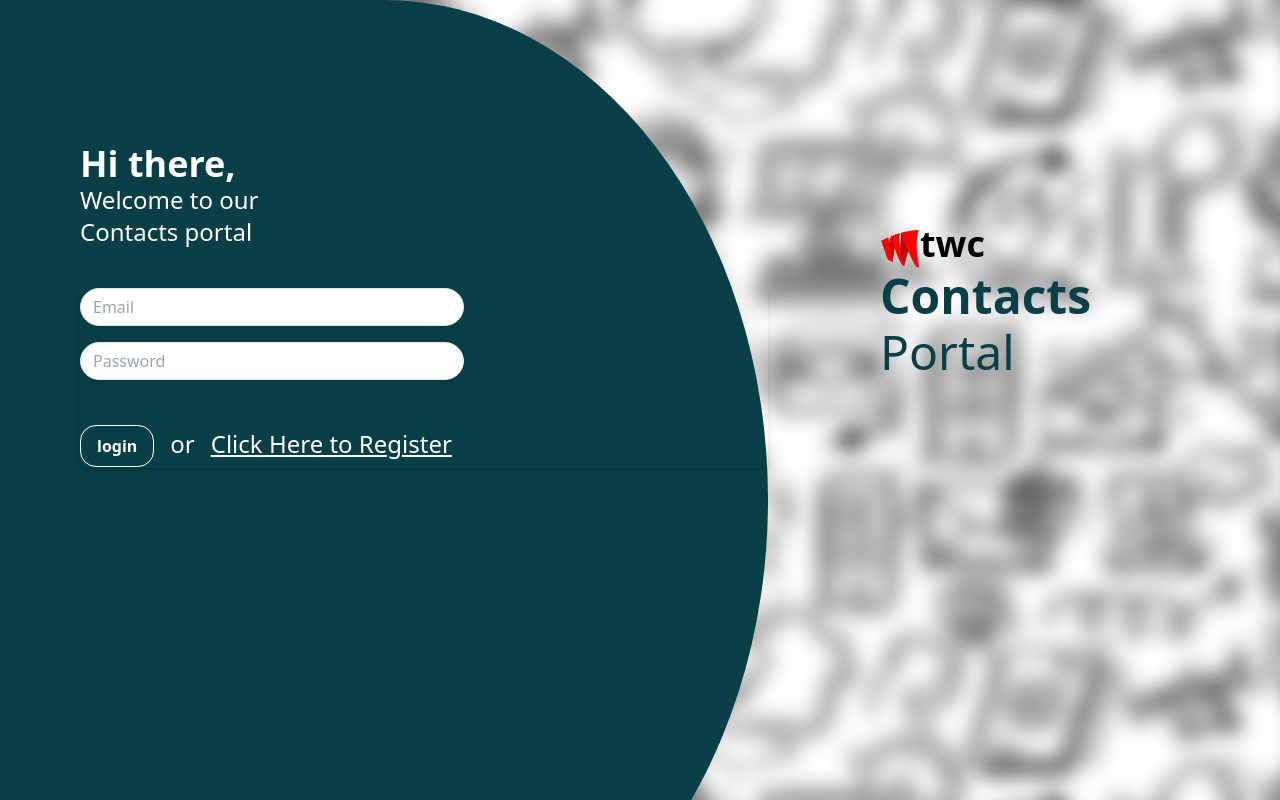
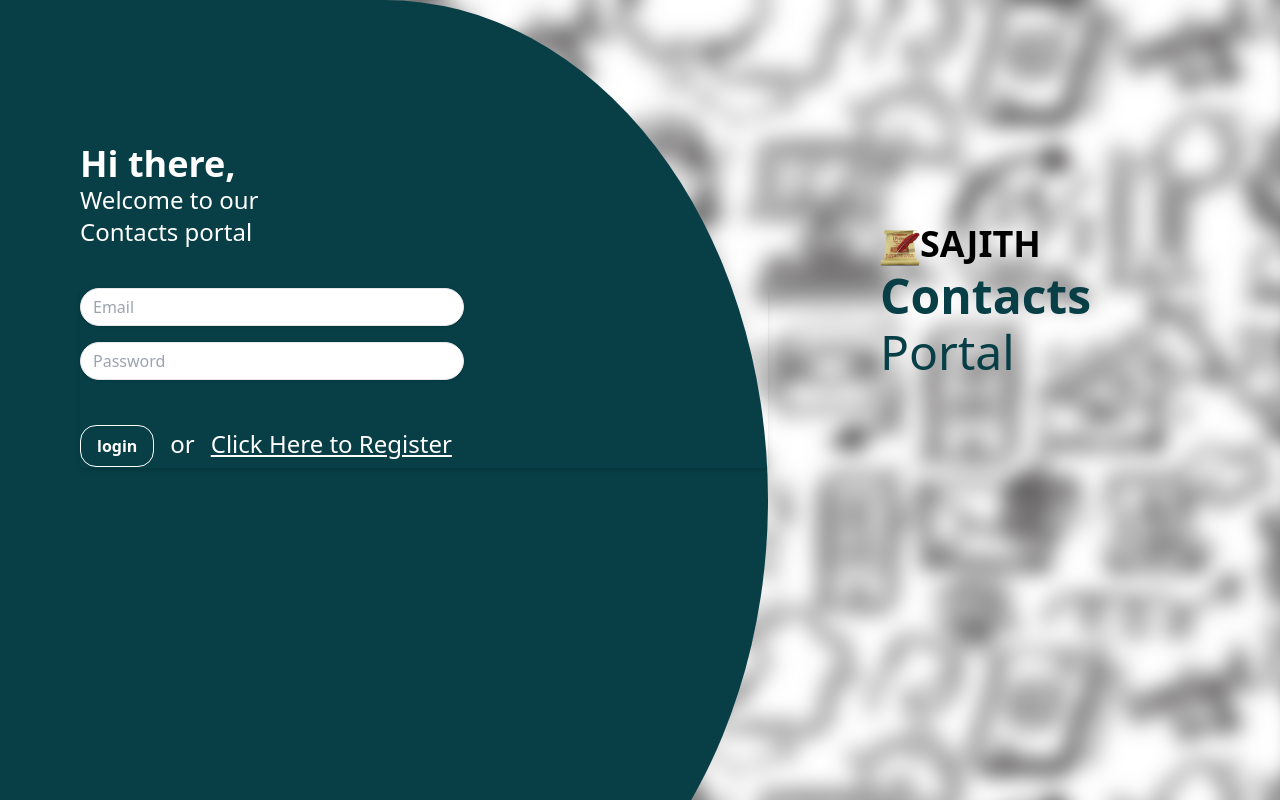
Before and after one commit to sajithmym/Contact-Portel-Frontend, a React (Vite) app: page /login in a window 1280 px wide. Built offline with nearby package versions, Linux system fonts and the light colour scheme.

Commit message:
my version

```diff
--- a/src/Components/Add_Contact.jsx
+++ b/src/Components/Add_Contact.jsx
@@ -59,7 +59,7 @@ export default function Add_contact() {
         <div className="ml-24 mt-16">
           <div className="mt-10 ml-28 flex">
             <img className="w-8 h-8 mt-1" src="/public/icon_2.png" alt="icon" />
-            <div className="text-white text-2xl font-bold mb-2">twc</div>
+            <div className="text-white text-2xl font-bold mb-2">SAJITH</div>
           </div>
 
           <div className="text-white ml-28 text-xl font-bold">Contacts</div>
--- a/src/Components/all_contact.jsx
+++ b/src/Components/all_contact.jsx
@@ -229,7 +229,7 @@ function AllContact() {
           <div className="ml-24 mt-16">
             <div className="mt-10 ml-28 flex">
               <img className="w-8 h-8 mt-1" src="/public/icon_2.png" alt="icon" />
-              <div className="text-white text-2xl font-bold mb-2">twc</div>
+              <div className="text-white text-2xl font-bold mb-2">SAJITH</div>
             </div>
 
             <div className="text-white ml-28 text-xl font-bold">Contacts</div>
--- a/src/Components/initial_add.jsx
+++ b/src/Components/initial_add.jsx
@@ -59,7 +59,7 @@ export default function Initial_add_contact() {
         <div className="ml-24 mt-16">
           <div className="mt-10 ml-28 flex">
             <img className="w-8 h-8 mt-1" src="/public/icon_2.png" alt="icon" />
-            <div className="text-white text-2xl font-bold mb-2">twc</div>
+            <div className="text-white text-2xl font-bold mb-2">SAJITH</div>
           </div>
 
           <div className="text-white ml-28 text-xl font-bold">Contacts</div>
--- a/src/Components/login.jsx
+++ b/src/Components/login.jsx
@@ -97,7 +97,7 @@ export default function Login() {
       <div className="w-1/2 h-screen">
         <div className="mt-56 ml-28 flex">
           <img className="w-10 h-10 mt-1" src="/public/icon_2.png" alt="icon" />
-          <div className="text-black text-4xl font-bold mb-2">twc</div>
+          <div className="text-black text-4xl font-bold mb-2">SAJITH</div>
         </div>
 
         <h1 className="text-cus ml-28 text-5xl font-bold">Contacts</h1>
--- a/src/Components/register.jsx
+++ b/src/Components/register.jsx
@@ -104,7 +104,7 @@ export default function Register() {
       <div className="w-1/2 h-screen">
         <div className="mt-56 ml-28 flex">
           <img className="w-10 h-10 mt-1" src="/public/icon_2.png" alt="icon" />
-          <div className="text-black text-4xl font-bold mb-2">twc</div>
+          <div className="text-black text-4xl font-bold mb-2">SAJITH</div>
         </div>
 
         <h1 className="text-cus ml-28 text-5xl font-bold">Contacts</h1>
--- a/src/Components/welcome.jsx
+++ b/src/Components/welcome.jsx
@@ -28,7 +28,7 @@ export default function Welcome() {
         <div className="ml-24 mt-16">
           <div className="mt-10 ml-28 flex">
             <img className="w-8 h-8 mt-1" src="/public/icon_2.png" alt="icon" />
-            <div className="text-white text-2xl font-bold mb-2">twc</div>
+            <div className="text-white text-2xl font-bold mb-2">SAJITH</div>
           </div>
 
           <div className="text-white ml-28 text-xl font-bold">Contacts</div>
```
Also changed, not shown: public/icon.png (deleted), public/icon_2.png.
